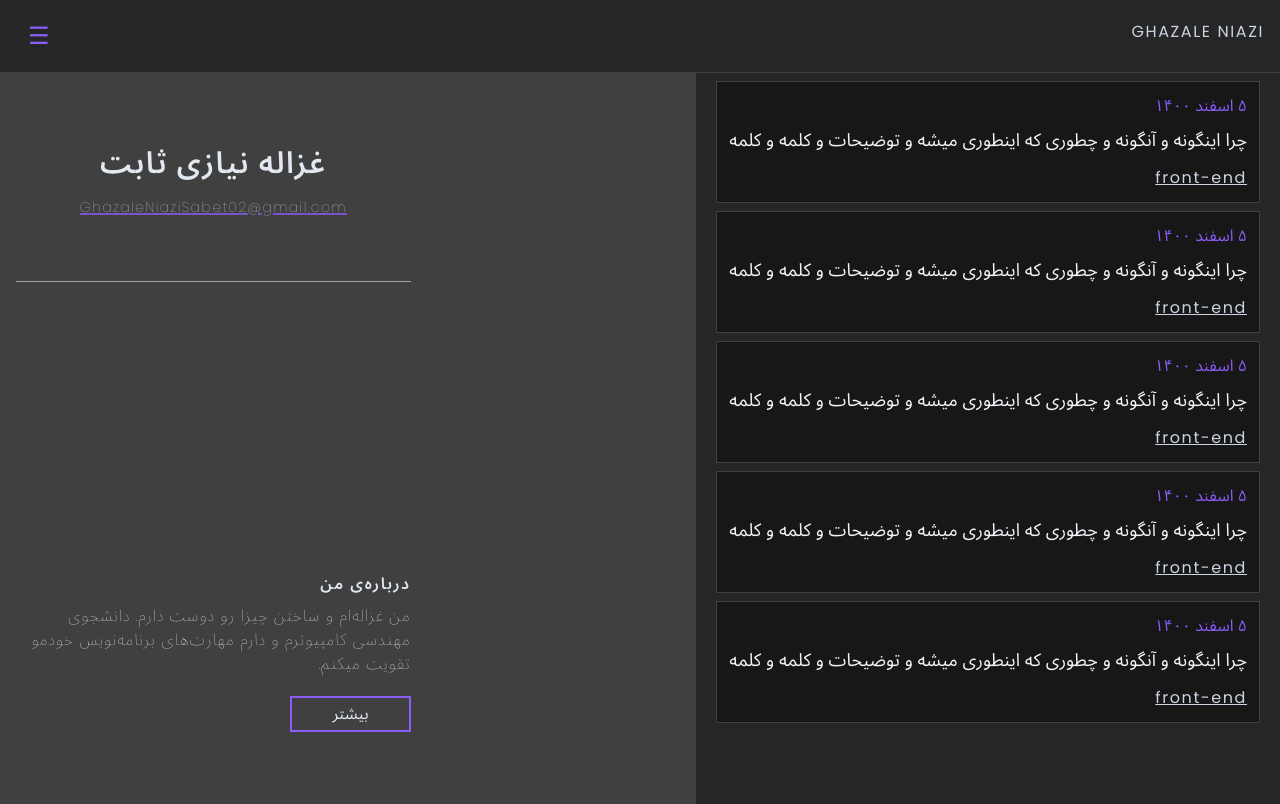
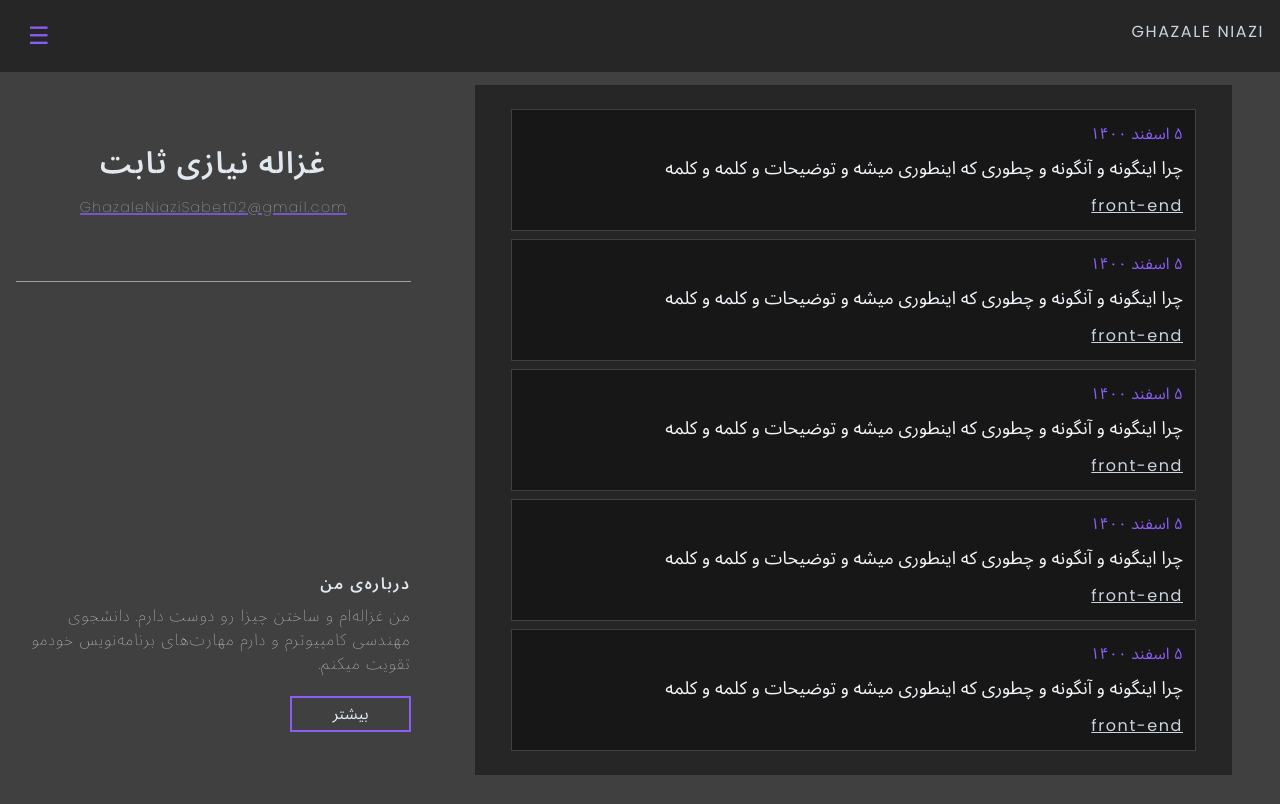
Before and after one commit to GhazalehNiazi/myblog, a React (Create React App) app: page /myblog/articles in a window 1280 px wide. Built offline with nearby package versions, Linux system fonts and the light colour scheme.

Commit message:
article page is responsive

```diff
--- a/src/components/Articles.tsx
+++ b/src/components/Articles.tsx
@@ -2,8 +2,8 @@ import Article from "./Article";
 
 function Articles() {
   return (
-    <div className=" bg-neutral-800 ">
-      <div className="bg-neutral-800">
+    <div className=" bg-neutral-800 lg:max-h-min lg:mx-12  lg:grow lg:justify-self-center lg:self-start lg:bg-transparent lg:m-3 ">
+      <div className="bg-neutral-800 lg:p-4">
         <Article
           date="۵ اسفند ۱۴۰۰"
           title="چرا اینگونه و آنگونه و چطوری که اینطوری میشه و توضیحات و کلمه و کلمه"
```
